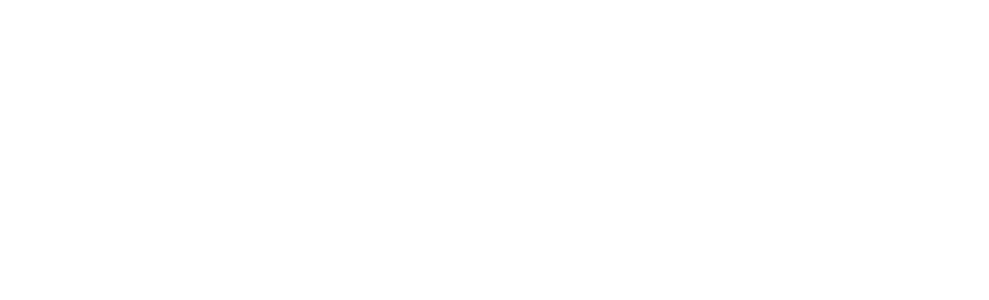
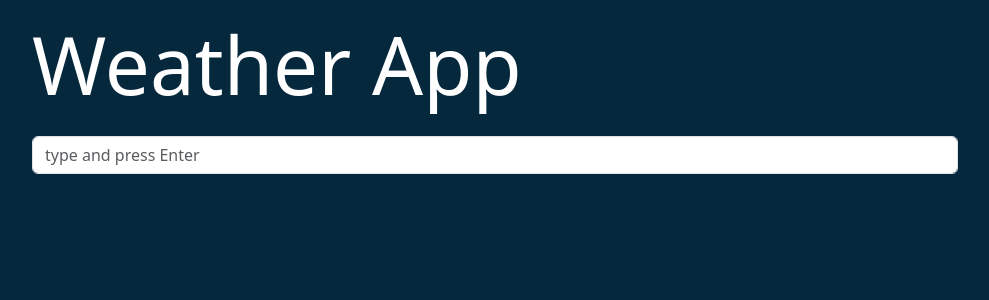
Before and after one commit to MrMax01/s10-l5-weather-app, a React (Create React App) app: page / in a window 1280 px wide. Shown: the top 300 px of the page, without its empty margins (145-1134 px from the left). Built offline with nearby package versions, Linux system fonts and the light colour scheme; the HTML template or start-up script is replaced by a standard one.

Commit message:
some style on weather component done

```diff
--- a/public/index.html
+++ b/public/index.html
@@ -5,9 +5,10 @@
     <link rel="icon" href="%PUBLIC_URL%/favicon.ico" />
     <meta name="viewport" content="width=device-width, initial-scale=1" />
     <meta name="theme-color" content="#000000" />
-    <meta
-      name="description"
-      content="Web site created using create-react-app"
+    <meta name="description" content="Web site created using create-react-app" />
+    <link
+      rel="stylesheet"
+      href="https://fonts.googleapis.com/css2?family=Material+Symbols+Outlined:opsz,wght,FILL,GRAD@48,700,0,0"
     />
     <link rel="apple-touch-icon" href="%PUBLIC_URL%/logo192.png" />
     <!--
--- a/src/App.css
+++ b/src/App.css
@@ -1,4 +1,5 @@
-.body {
+body {
   height: 100vh;
   background: #06283d;
+  color: white;
 }
--- a/src/App.jsx
+++ b/src/App.jsx
@@ -1,8 +1,20 @@
 import "bootstrap/dist/css/bootstrap.css";
 import "./App.css";
+import SearchBar from "./componets/SearchBar";
+import { BrowserRouter, Route, Routes } from "react-router-dom";
+import WeatherBox from "./componets/WeatherBox";
 
 function App() {
-  return <div className="App"></div>;
+  return (
+    <div className="App w-100">
+      <BrowserRouter>
+        <Routes>
+          <Route path="/" element={<SearchBar />} />
+          <Route path="/:company" element={<WeatherBox />} />
+        </Routes>
+      </BrowserRouter>
+    </div>
+  );
 }
 
 export default App;
--- /dev/null
+++ b/src/componets/SearchBar.jsx
@@ -0,0 +1,28 @@
+import { useState } from "react";
+import { Col, Container, Form, Row } from "react-bootstrap";
+
+const SearchBar = () => {
+  const [query, setQuery] = useState("");
+  //   const [weather, setWeather] = useState({});
+  const handleSubmit = (e) => {
+    e.preventDefault();
+  };
+  const handleChange = (e) => {
+    setQuery(e.target.value);
+  };
+  return (
+    <Container>
+      <Row>
+        <Col xs={10} className="mx-auto my-3">
+          <h1 className="display-1">Weather App</h1>
+        </Col>
+        <Col xs={10} className="mx-auto">
+          <Form onSubmit={handleSubmit}>
+            <Form.Control type="search" value={query} onChange={handleChange} placeholder="type and press Enter" />
+          </Form>
+        </Col>
+      </Row>
+    </Container>
+  );
+};
+export default SearchBar;
--- /dev/null
+++ b/src/componets/WeatherBox.jsx
@@ -0,0 +1,40 @@
+import { Card, Col, Container } from "react-bootstrap";
+
+const WeatherBox = () => {
+  return (
+    <Container className="pt-5">
+      <Card>
+        <Card.Img
+          variant="top"
+          src="https://images.unsplash.com/photo-1545193544-312983719627?ixlib=rb-4.0.3&ixid=M3wxMjA3fDB8MHxwaG90by1wYWdlfHx8fGVufDB8fHx8fA%3D%3D&auto=format&fit=crop&w=2070&q=80"
+          height={600}
+          className="object-fit-cover"
+        />
+        <div className="card-img-overlay text-white row row-cols-2">
+          <Col className=" d-flex flex-column justify-content-between">
+            <div className="text-center">
+              <h2 className="card-title d-2">Venerdì</h2>
+              <p className="card-text m-0">15/09/2023</p>
+              <p className="card-text m-0">Torino</p>
+            </div>
+            <div className=" text-start">
+              <span className="material-symbols-outlined">sunny</span>
+              <p className="d1">25°C</p>
+              <p className="d1">Sunny</p>
+            </div>
+          </Col>
+          <Col className="text-center">
+            <h2>altro testo qui</h2>
+          </Col>
+        </div>
+        <Card.Body>
+          <Card.Text>
+            Some quick example text to build on the card title and make up the bulk of the card's content.
+          </Card.Text>
+        </Card.Body>
+      </Card>
+      <br />
+    </Container>
+  );
+};
+export default WeatherBox;
```
